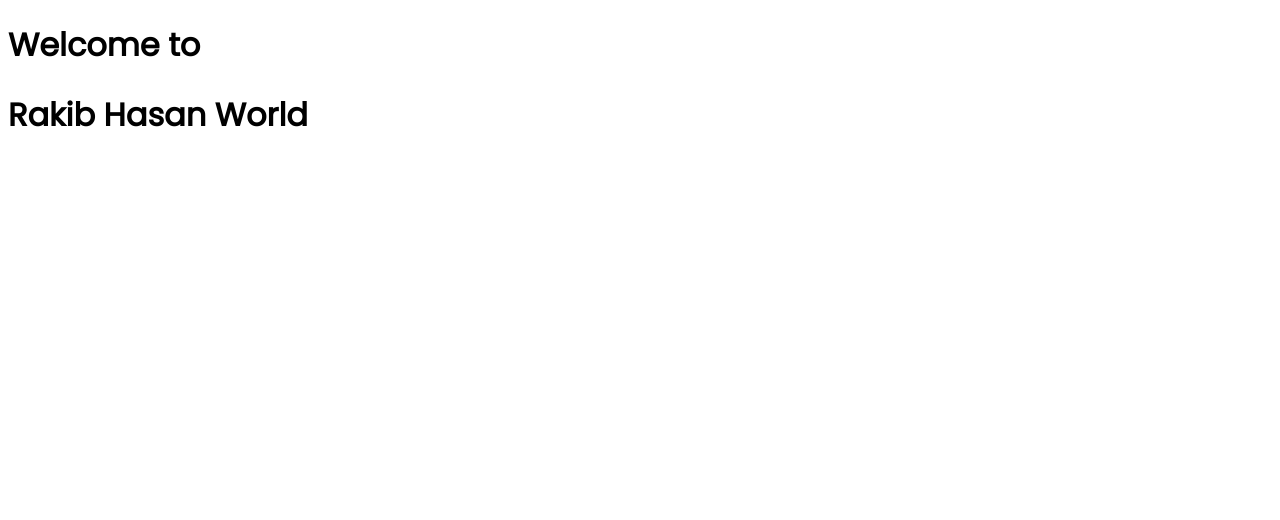
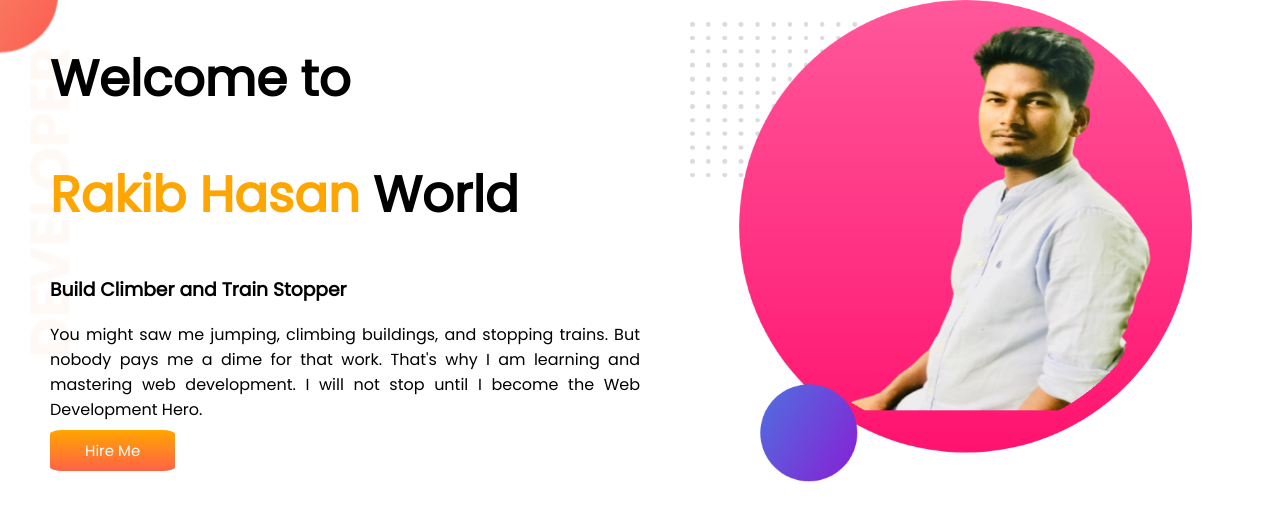
Before and after one commit to rakibtweets/practicing-portfolio, a plain HTML site: page index.html in a window 1280 px wide. Drawn offline with Linux system fonts and the light colour scheme.

Commit message:
introduction section complete successfully

```diff
--- a/index.html
+++ b/index.html
@@ -13,8 +13,21 @@
 </head>
 
 <body>
-    <h1>Welcome to</h1>
-    <h1>Rakib Hasan World</h1>
+    <section class="introduction">
+        <div class="half-width">
+            <h1>Welcome to</h1>
+            <h1><span class="person-name">Rakib Hasan</span> World</h1>
+            <h3>Build Climber and Train Stopper</h3>
+            <p>You might saw me jumping, climbing buildings, and stopping trains. But nobody pays me a dime for that
+                work. That's why I am learning and mastering web development. I will not stop until I become the Web
+                Development Hero.</p>
+            <a class="hire-button" href="#">Hire Me</a>
+        </div>
+        <div class="half-width">
+            <img class="intro-img" src="images/rakib.png" alt="picture of Rakib">
+        </div>
+    </section>
+
 
 </body>
 
--- a/style.css
+++ b/style.css
@@ -1,3 +1,37 @@
 body {
     font-family: "Poppins", sans-serif;
+    margin: 0;
 }
+h1{
+    font-size: 50px;
+}
+.person-name{
+    color:orange;
+
+}
+p{
+    text-align: justify;
+}
+.hire-button{
+    text-decoration: none;
+    color: white;
+    font-size: 15px;
+    padding: 10px 35px;
+    border-radius: 10%;
+    background-image: linear-gradient(orange,tomato);
+}
+section{
+    display: flex;
+    width: 100%;
+    background-image: url(images/top-banner.png);
+    background-repeat: no-repeat;
+    background-position: left;
+}
+.half-width{
+    width: 50%;
+    padding-left: 50px;
+}
+.half-width img{
+    width: 85%;
+
+}
```
